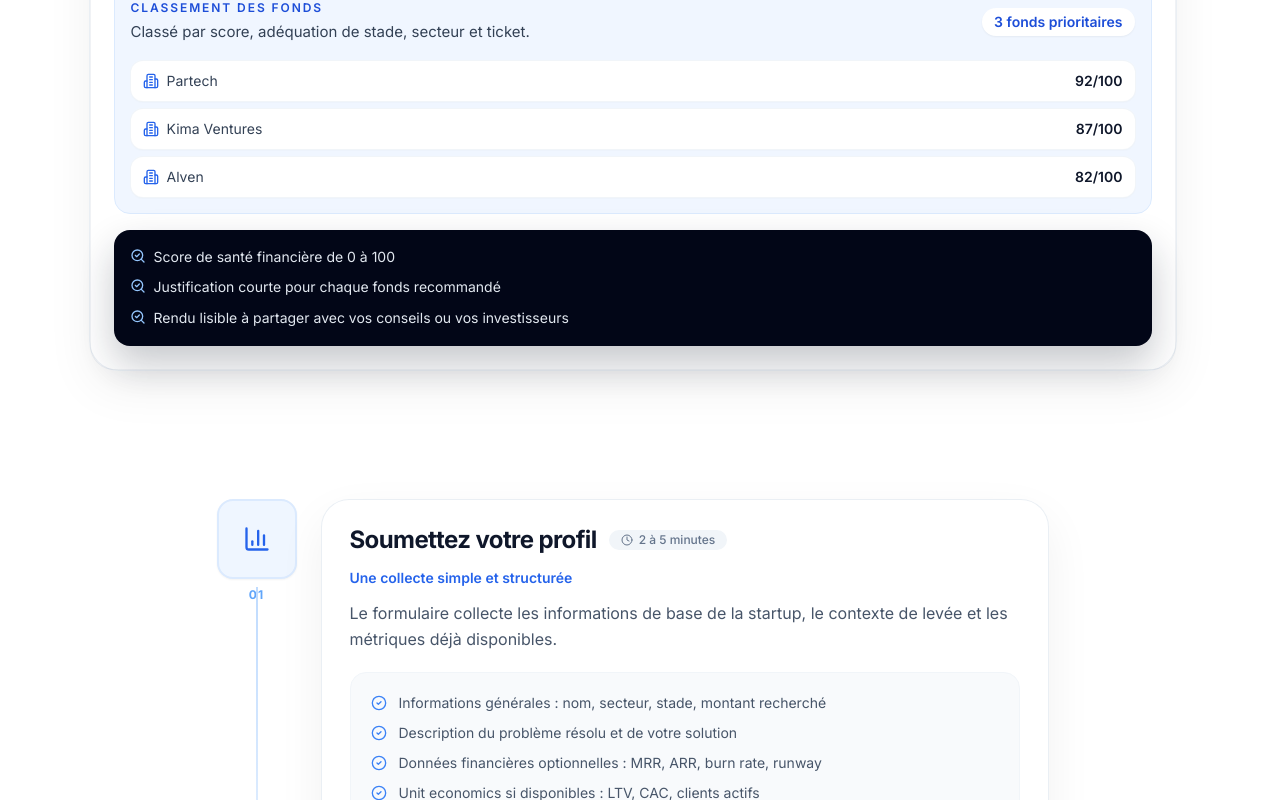
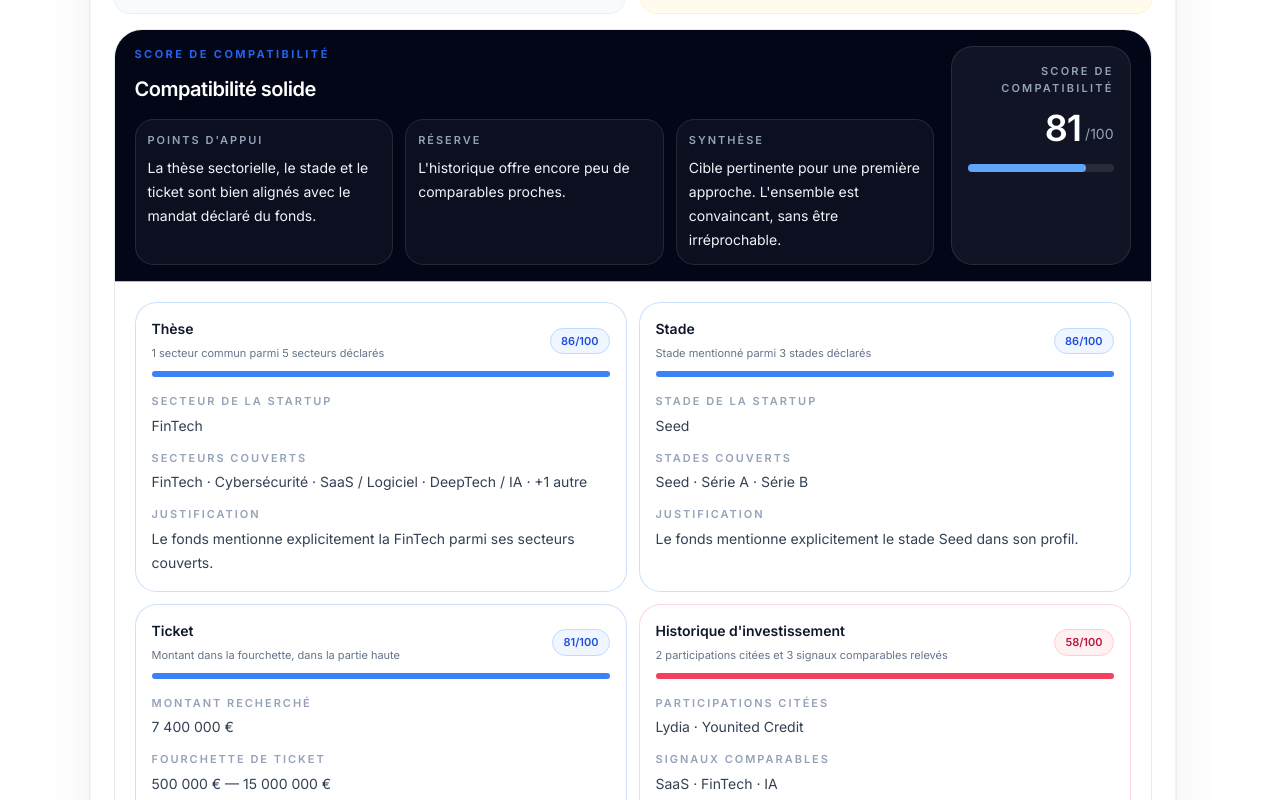
Before and after one commit to alfredauboyneau/alfred-vc-platform, a Next.js app: page /how-it-works in a window 1280 px wide. Shown: the part 920-1720 px from the top of the page. Built offline with nearby package versions, Linux system fonts and the light colour scheme; no server answers.

Commit message:
Refresh how-it-works report example

```diff
--- a/app/how-it-works/page.tsx
+++ b/app/how-it-works/page.tsx
@@ -14,7 +14,6 @@
   ChevronUp,
   Lightbulb,
   SearchCheck,
-  Building2,
 } from "lucide-react";
 import { useLanguage, LanguageToggle } from "@/lib/i18n";
 import { useState } from "react";
@@ -37,40 +36,152 @@
       ? {
           label: "Example output",
           title: "What the founder receives after analysis",
-          subtitle: "A readable financial review followed by a fund ranking with short rationales.",
-          report: "Financial report",
+          subtitle: "A readable analysis report, followed by a prioritised fund selection with explicit scoring logic.",
+          report: "Analysis report",
           score: "Health score",
+          readiness: "Ready to raise",
+          fitLabel: "Compatibility score",
+          fitTitle: "Solid compatibility",
+          support: "What supports the score",
+          reservation: "Main reservation",
+          quickRead: "Quick read",
+          supportText: "Sector thesis, stage and cheque range are consistent with the fund's declared mandate.",
+          reservationText: "Track record still offers only a limited number of close comparables.",
+          quickReadText: "Credible target for initial outreach. The overall fit is solid, without reading as an obvious case.",
           strengths: "Strengths",
           risks: "Watchpoints",
-          fit: "Fund shortlist",
-          fitDesc: "Ranked by score, stage fit, sector fit and ticket range.",
           scorecard: "Alfred summary",
-          topFunds: "3 priority funds",
+          factors: [
+            {
+              title: "Thesis",
+              score: "86/100",
+              summary: "1 shared sector across 5 declared sectors",
+              keyLabel: "Startup sector",
+              keyValue: "FinTech",
+              scopeLabel: "Covered sectors",
+              scopeValue: "FinTech · Cybersecurity · SaaS / Software · DeepTech / AI · +1 more",
+              evidenceLabel: "Rationale",
+              evidenceValue: "The fund explicitly lists FinTech among its covered sectors.",
+              tone: "blue",
+            },
+            {
+              title: "Stage",
+              score: "86/100",
+              summary: "Stage mentioned across 3 declared stages",
+              keyLabel: "Startup stage",
+              keyValue: "Seed",
+              scopeLabel: "Covered stages",
+              scopeValue: "Seed · Series A · Series B",
+              evidenceLabel: "Rationale",
+              evidenceValue: "The fund explicitly mentions Seed in its profile.",
+              tone: "blue",
+            },
+            {
+              title: "Ticket",
+              score: "81/100",
+              summary: "Inside range, in the upper part of the range",
+              keyLabel: "Amount sought",
+              keyValue: "7,400,000 €",
+              scopeLabel: "Cheque range",
+              scopeValue: "500,000 € — 15,000,000 €",
+              evidenceLabel: "Rationale",
+              evidenceValue: "The amount sought falls within the stated range, though in its upper band.",
+              tone: "blue",
+            },
+            {
+              title: "Track record",
+              score: "58/100",
+              summary: "2 named investments and 3 comparable signals",
+              keyLabel: "Listed investments",
+              keyValue: "Lydia · Younited Credit",
+              scopeLabel: "Comparable signals",
+              scopeValue: "SaaS · FinTech · AI",
+              evidenceLabel: "Rationale",
+              evidenceValue: "This part of the score relies on a few relevant portfolio references, but the evidence remains limited.",
+              tone: "rose",
+            },
+          ],
           strengthItems: ["MoM growth +14%", "LTV/CAC above 3x", "B2B SaaS gross margin 78%"],
-          riskItems: ["Runway under 12 months", "Ticket fit concentrated on Seed funds"],
+          riskItems: ["Runway under 12 months", "Natural fit is strongest with Seed to Series A funds"],
           bullets: [
             "0-100 financial health score",
-            "Short rationale for each recommended fund",
+            "Clear scoring logic for each shortlisted fund",
             "Readable output to share with advisors or investors",
           ],
         }
       : {
           label: "Exemple de rendu",
           title: "Ce que reçoit le fondateur après l'analyse",
-          subtitle: "Une revue financière lisible, suivie d'un classement des fonds avec justification courte.",
-          report: "Rapport financier",
+          subtitle: "Un rapport d'analyse lisible, suivi d'une sélection priorisée de fonds avec une logique de score explicite.",
+          report: "Rapport d'analyse",
           score: "Score de santé",
+          readiness: "Prête à lever",
+          fitLabel: "Score de compatibilité",
+          fitTitle: "Compatibilité solide",
+          support: "Points d'appui",
+          reservation: "Réserve",
+          quickRead: "Synthèse",
+          supportText: "La thèse sectorielle, le stade et le ticket sont bien alignés avec le mandat déclaré du fonds.",
+          reservationText: "L'historique offre encore peu de comparables proches.",
+          quickReadText: "Cible pertinente pour une première approche. L'ensemble est convaincant, sans être irréprochable.",
           strengths: "Points forts",
-          risks: "Points d'attention",
-          fit: "Classement des fonds",
-          fitDesc: "Classé par score, adéquation de stade, secteur et ticket.",
+          risks: "Points de vigilance",
           scorecard: "Synthèse Alfred",
-          topFunds: "3 fonds prioritaires",
+          factors: [
+            {
+              title: "Thèse",
+              score: "86/100",
+              summary: "1 secteur commun parmi 5 secteurs déclarés",
+              keyLabel: "Secteur de la startup",
+              keyValue: "FinTech",
+              scopeLabel: "Secteurs couverts",
+              scopeValue: "FinTech · Cybersécurité · SaaS / Logiciel · DeepTech / IA · +1 autre",
+              evidenceLabel: "Justification",
+              evidenceValue: "Le fonds mentionne explicitement la FinTech parmi ses secteurs couverts.",
+              tone: "blue",
+            },
+            {
+              title: "Stade",
+              score: "86/100",
+              summary: "Stade mentionné parmi 3 stades déclarés",
+              keyLabel: "Stade de la startup",
+              keyValue: "Seed",
+              scopeLabel: "Stades couverts",
+              scopeValue: "Seed · Série A · Série B",
+              evidenceLabel: "Justification",
+              evidenceValue: "Le fonds mentionne explicitement le stade Seed dans son profil.",
+              tone: "blue",
+            },
+            {
+              title: "Ticket",
+              score: "81/100",
+              summary: "Montant dans la fourchette, dans la partie haute",
+              keyLabel: "Montant recherché",
+              keyValue: "7 400 000 €",
+              scopeLabel: "Fourchette de ticket",
+              scopeValue: "500 000 € — 15 000 000 €",
+              evidenceLabel: "Justification",
+              evidenceValue: "Le montant recherché se situe dans la fourchette annoncée, mais dans sa partie haute.",
+              tone: "blue",
+            },
+            {
+              title: "Historique d'investissement",
+              score: "58/100",
+              summary: "2 participations citées et 3 signaux comparables relevés",
+              keyLabel: "Participations citées",
+              keyValue: "Lydia · Younited Credit",
+              scopeLabel: "Signaux comparables",
+              scopeValue: "SaaS · FinTech · IA",
+              evidenceLabel: "Justification",
+              evidenceValue: "Ce sous-score s'appuie sur quelques références pertinentes, mais les comparables proches restent limités.",
+              tone: "rose",
+            },
+          ],
           strengthItems: ["Croissance mensuelle +14 %", "LTV/CAC supérieur à 3x", "Marge brute SaaS B2B de 78 %"],
-          riskItems: ["Runway inférieur à 12 mois", "Compatibilité ticket surtout avec des fonds Seed"],
+          riskItems: ["Runway inférieur à 12 mois", "Les meilleurs fits restent concentrés sur les fonds Seed à Série A"],
           bullets: [
             "Score de santé financière de 0 à 100",
-            "Justification courte pour chaque fonds recommandé",
+            "Logique de score lisible pour chaque fonds recommandé",
             "Rendu lisible à partager avec vos conseils ou vos investisseurs",
           ],
         };
@@ -140,9 +251,10 @@
                 <p className="eyebrow">{reportPreview.report}</p>
                 <p className="mt-2 text-lg font-semibold text-slate-900">{reportPreview.scorecard}</p>
               </div>
-              <div className="rounded-2xl bg-emerald-50 px-4 py-3 text-right ring-1 ring-emerald-100 min-w-[9rem]">
+              <div className="rounded-2xl bg-emerald-50 px-4 py-3 text-right ring-1 ring-emerald-100 min-w-[10rem]">
                 <p className="text-xs text-emerald-700">{reportPreview.score}</p>
                 <p className="text-2xl font-bold text-emerald-800">81/100</p>
+                <p className="mt-1 text-xs text-emerald-700">{reportPreview.readiness}</p>
               </div>
             </div>
 
@@ -176,26 +288,95 @@
               </div>
             </div>
 
-            <div className="mt-4 rounded-2xl border border-blue-100 bg-blue-50/90 p-4">
-              <div className="flex items-center justify-between gap-4">
-                <div>
-                  <p className="text-xs font-semibold uppercase tracking-[0.16em] text-blue-700">
-                    {reportPreview.fit}
+            <div className="mt-4 overflow-hidden rounded-[28px] border border-slate-200/80 bg-white">
+              <div className="grid gap-4 border-b border-slate-200/80 bg-slate-950 px-4 py-4 sm:grid-cols-[minmax(0,1fr)_180px] sm:px-5">
+                <div className="min-w-0">
+                  <p className="eyebrow mb-3 text-slate-300">{reportPreview.fitLabel}</p>
+                  <h3 className="text-xl font-semibold tracking-tight text-white">{reportPreview.fitTitle}</h3>
+                  <div className="mt-4 grid gap-3 xl:grid-cols-3 sm:grid-cols-2">
+                    <div className="rounded-[1.15rem] border border-white/10 bg-white/[0.04] p-3">
+                      <p className="text-[11px] font-semibold uppercase tracking-[0.18em] text-slate-400">
+                        {reportPreview.support}
+                      </p>
+                      <p className="mt-2 text-sm leading-6 text-slate-100">{reportPreview.supportText}</p>
+                    </div>
+                    <div className="rounded-[1.15rem] border border-white/10 bg-white/[0.04] p-3">
+                      <p className="text-[11px] font-semibold uppercase tracking-[0.18em] text-slate-400">
+                        {reportPreview.reservation}
+                      </p>
+                      <p className="mt-2 text-sm leading-6 text-slate-100">{reportPreview.reservationText}</p>
+                    </div>
+                    <div className="rounded-[1.15rem] border border-white/10 bg-white/[0.04] p-3 sm:col-span-2 xl:col-span-1">
+                      <p className="text-[11px] font-semibold uppercase tracking-[0.18em] text-slate-400">
+                        {reportPreview.quickRead}
+                      </p>
+                      <p className="mt-2 text-sm leading-6 text-slate-100">{reportPreview.quickReadText}</p>
+                    </div>
+                  </div>
+                </div>
+                <div className="rounded-[1.35rem] border border-white/10 bg-white/[0.06] p-4 text-right">
+                  <p className="text-[11px] font-semibold uppercase tracking-[0.2em] text-slate-400">
+                    {reportPreview.fitLabel}
                   </p>
-                  <p className="mt-1 text-[15px] leading-relaxed text-slate-700">{reportPreview.fitDesc}</p>
-                </div>
-                <div className="shrink-0 rounded-full bg-white px-3 py-1 text-sm font-semibold text-blue-700 shadow-sm">
-                  {reportPreview.topFunds}
+                  <div className="mt-3 flex items-end justify-end gap-1">
+                    <span className="text-4xl font-semibold tracking-tight text-white">81</span>
+                    <span className="pb-1 text-sm text-slate-400">/100</span>
+                  </div>
+                  <div className="mt-4 h-2 rounded-full bg-white/10">
+                    <div className="h-2 w-[81%] rounded-full bg-blue-400" />
+                  </div>
                 </div>
               </div>
-              <div className="mt-4 space-y-2">
-                {["Partech", "Kima Ventures", "Alven"].map((fund, index) => (
-                  <div key={fund} className="flex items-center justify-between rounded-xl bg-white px-3 py-2.5 text-sm text-slate-700 shadow-sm ring-1 ring-slate-100">
-                    <span className="flex items-center gap-2">
-                      <Building2 className="w-4 h-4 text-blue-600" />
-                      {fund}
-                    </span>
-                    <span className="font-semibold text-slate-900">{92 - index * 5}/100</span>
+
+              <div className="grid gap-3 p-4 sm:grid-cols-2 sm:p-5">
+                {reportPreview.factors.map((factor) => (
+                  <div
+                    key={factor.title}
+                    className={`rounded-[1.35rem] border p-4 ${
+                      factor.tone === "rose" ? "border-rose-200/80 bg-white" : "border-blue-200/80 bg-white"
+                    }`}
+                  >
+                    <div className="mb-2 flex items-center justify-between gap-3">
+                      <div>
+                        <p className="text-sm font-semibold text-slate-900">{factor.title}</p>
+                        <p className="mt-1 text-[11px] leading-5 text-slate-500">{factor.summary}</p>
+                      </div>
+                      <span
+                        className={`inline-flex rounded-full border px-2.5 py-1 text-[11px] font-semibold ${
+                          factor.tone === "rose"
+                            ? "border-rose-200 bg-rose-50 text-rose-700"
+                            : "border-blue-200 bg-blue-50 text-blue-700"
+                        }`}
+                      >
+                        {factor.score}
+                      </span>
+                    </div>
+                    <div className="mb-4 h-1.5 rounded-full bg-slate-100">
+                      <div
+                        className={`h-1.5 rounded-full ${factor.tone === "rose" ? "bg-rose-500" : "bg-blue-500"}`}
+                        style={{ width: factor.score }}
+                      />
+                    </div>
+                    <dl className="space-y-3">
+                      <div>
+                        <dt className="text-[11px] font-semibold uppercase tracking-[0.18em] text-slate-400">
+                          {factor.keyLabel}
+                        </dt>
+                        <dd className="mt-1 text-sm leading-6 text-slate-700">{factor.keyValue}</dd>
+                      </div>
+                      <div>
+                        <dt className="text-[11px] font-semibold uppercase tracking-[0.18em] text-slate-400">
+                          {factor.scopeLabel}
+                        </dt>
+                        <dd className="mt-1 text-sm leading-6 text-slate-700">{factor.scopeValue}</dd>
+                      </div>
+                      <div>
+                        <dt className="text-[11px] font-semibold uppercase tracking-[0.18em] text-slate-400">
+                          {factor.evidenceLabel}
+                        </dt>
+                        <dd className="mt-1 text-sm leading-6 text-slate-700">{factor.evidenceValue}</dd>
+                      </div>
+                    </dl>
                   </div>
                 ))}
               </div>
```
